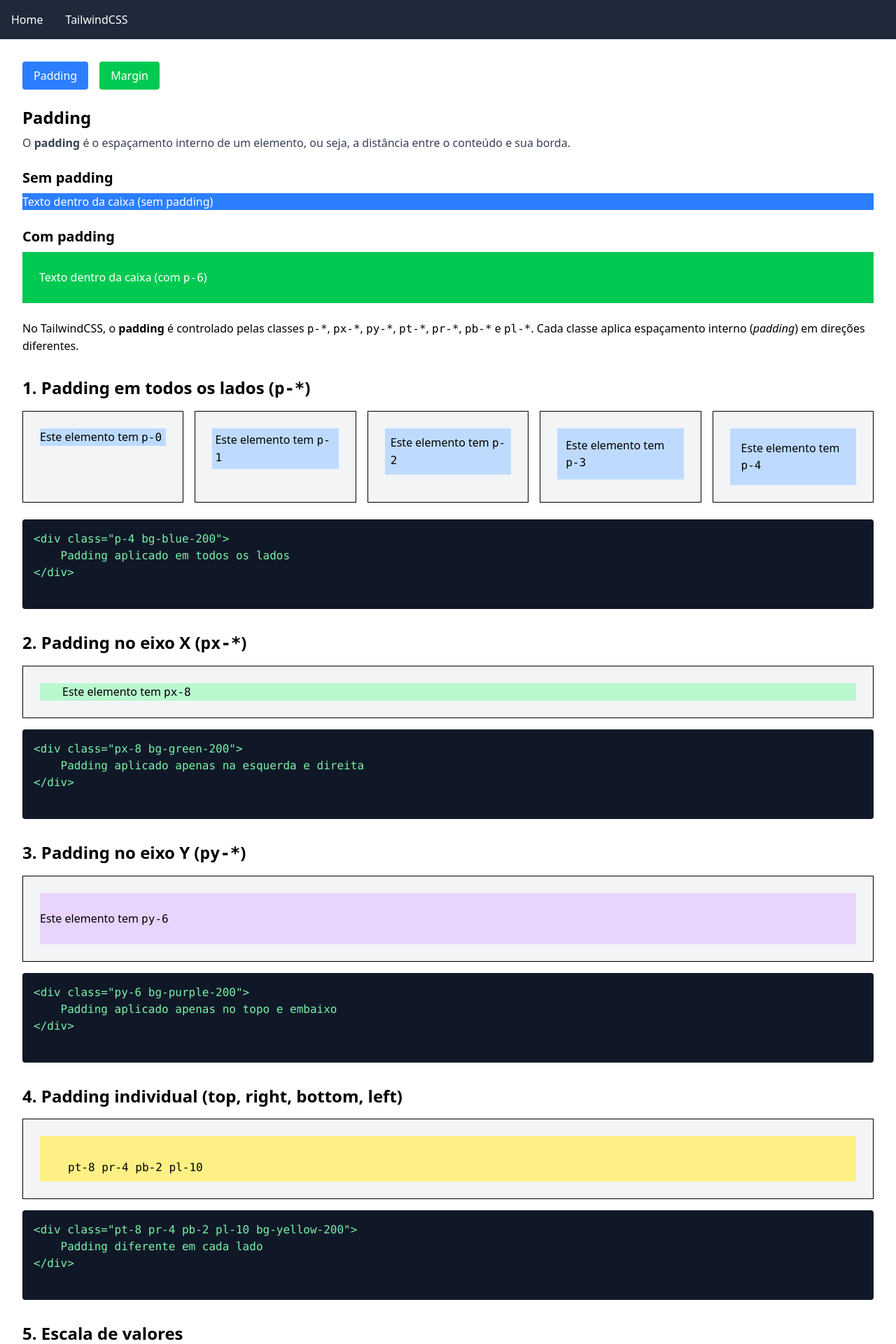
After one commit to rodrigols89/django-ui.com, a Django app: page /tailwind/spacing/ in a window 1280 px wide. The commit adds this page. Shown: the top 1920 px of the page at 70% size. Run offline with Django 5.2, Linux system fonts and the light colour scheme.

Commit message:
Add 'Tailwind Spacing' studies

```diff
--- /dev/null
+++ b/frontend/templates/components/navbar.html
@@ -0,0 +1,33 @@
+<nav class="bg-gray-800 p-4">
+    <div class="max-w-7xl mx-auto flex justify-between items-center">
+        <ul class="flex space-x-8 text-white">
+            <!-- Home -->
+            <li>
+                <a href="/" class="hover:text-gray-300">Home</a>
+            </li>
+
+            <!-- TailwindCSS Dropdown -->
+            <li class="relative group">
+                <button class="hover:text-gray-300">
+                    TailwindCSS
+                </button>
+                <!-- Dropdown -->
+                <ul class="absolute left-0 mt-2 w-56 bg-white text-gray-800 rounded shadow-lg opacity-0 scale-95 group-hover:opacity-100 group-hover:scale-100 transform transition-all duration-200 origin-top">
+                    <li><a href="{% url 'spacing' %}" class="block px-4 py-2 hover:bg-gray-100">Spacing</a></li>
+                    <li><a href="#" class="block px-4 py-2 hover:bg-gray-100">Sizing</a></li>
+                    <li><a href="#" class="block px-4 py-2 hover:bg-gray-100">Layout</a></li>
+                    <li><a href="#" class="block px-4 py-2 hover:bg-gray-100">Flexbox & Grid</a></li>
+                    <li><a href="#" class="block px-4 py-2 hover:bg-gray-100">Typography</a></li>
+                    <li><a href="#" class="block px-4 py-2 hover:bg-gray-100">Backgrounds</a></li>
+                    <li><a href="#" class="block px-4 py-2 hover:bg-gray-100">Borders</a></li>
+                    <li><a href="#" class="block px-4 py-2 hover:bg-gray-100">Effects</a></li>
+                    <li><a href="#" class="block px-4 py-2 hover:bg-gray-100">Tables</a></li>
+                    <li><a href="#" class="block px-4 py-2 hover:bg-gray-100">Transitions & Animation</a></li>
+                    <li><a href="#" class="block px-4 py-2 hover:bg-gray-100">Transforms</a></li>
+                    <li><a href="#" class="block px-4 py-2 hover:bg-gray-100">Interactivity</a></li>
+                    <li><a href="#" class="block px-4 py-2 hover:bg-gray-100">Filters</a></li>
+                </ul>
+            </li>
+        </ul>
+    </div>
+</nav>
--- /dev/null
+++ b/frontend/templates/pages/tailwind/spacing.html
@@ -0,0 +1,222 @@
+{% extends "base.html" %}
+
+{% block title %}Spacing{% endblock %}
+
+{% block content %}
+    {% include "components/navbar.html" %}
+
+    <div class="flex m-8 space-x-4 mb-6">
+        <a href="#padding" class="px-4 py-2 rounded text-white bg-blue-500 hover:bg-blue-600">
+            Padding
+        </a>
+        <a href="#margin" class="px-4 py-2 rounded text-white bg-green-500 hover:bg-green-600">
+            Margin
+        </a>
+    </div>
+
+    <!-- PADDGING -->
+    <section id="padding" class="pt-0 p-8 pb-1">
+        <h1 class="text-2xl font-bold mt-6">Padding</h1>
+        <p class="mt-2 text-gray-700">
+            O <strong>padding</strong> é o espaçamento interno de um elemento, ou seja, a distância entre o conteúdo e sua borda.
+        </p>
+
+        <!-- Exemplo: sem padding -->
+        <div class="mt-6">
+            <h2 class="text-xl font-semibold mb-2">Sem padding</h2>
+            <div class="bg-blue-500 text-white">
+                Texto dentro da caixa (sem padding)
+            </div>
+        </div>
+
+        <!-- Exemplo: com padding -->
+        <div class="mt-6">
+            <h2 class="text-xl font-semibold mb-2">Com padding</h2>
+            <div class="bg-green-500 text-white p-6">
+                Texto dentro da caixa (com <code>p-6</code>)
+            </div>
+        </div>
+        <br/>
+
+        <p class="mb-4">
+            No TailwindCSS, o <strong>padding</strong> é controlado pelas classes <code>p-*</code>,
+            <code>px-*</code>, <code>py-*</code>, <code>pt-*</code>, <code>pr-*</code>, <code>pb-*</code> e <code>pl-*</code>.
+            Cada classe aplica espaçamento interno (<em>padding</em>) em direções diferentes.
+        </p>
+
+        <h2 class="text-2xl font-semibold mt-8 mb-4">
+            1. Padding em todos os lados (<code>p-*</code>)
+        </h2>
+
+        <div class="grid grid-cols-1 sm:grid-cols-2 md:grid-cols-3 lg:grid-cols-5 gap-4">
+            <div class="border p-6 bg-gray-100">
+                <p class="bg-blue-200 p-0">Este elemento tem <code>p-0</code></p>
+            </div>
+            <div class="border p-6 bg-gray-100">
+                <p class="bg-blue-200 p-1">Este elemento tem <code>p-1</code></p>
+            </div>
+            <div class="border p-6 bg-gray-100">
+                <p class="bg-blue-200 p-2">Este elemento tem <code>p-2</code></p>
+            </div>
+            <div class="border p-6 bg-gray-100">
+                <p class="bg-blue-200 p-3">Este elemento tem <code>p-3</code></p>
+            </div>
+            <div class="border p-6 bg-gray-100">
+                <p class="bg-blue-200 p-4">Este elemento tem <code>p-4</code></p>
+            </div>
+        </div>
+        <br/>
+
+        <pre class="bg-gray-900 text-green-300 p-4 rounded mb-6">
+&lt;div class="p-4 bg-blue-200"&gt;
+    Padding aplicado em todos os lados
+&lt;/div&gt;
+        </pre>
+
+        <h2 class="text-2xl font-semibold mt-8 mb-4">2. Padding no eixo X (<code>px-*</code>)</h2>
+        <div class="border p-6 bg-gray-100 mb-4">
+            <p class="bg-green-200 px-8">Este elemento tem <code>px-8</code></p>
+        </div>
+
+        <pre class="bg-gray-900 text-green-300 p-4 rounded mb-6">
+&lt;div class="px-8 bg-green-200"&gt;
+    Padding aplicado apenas na esquerda e direita
+&lt;/div&gt;
+        </pre>
+
+        <h2 class="text-2xl font-semibold mt-8 mb-4">3. Padding no eixo Y (<code>py-*</code>)</h2>
+        <div class="border p-6 bg-gray-100 mb-4">
+            <p class="bg-purple-200 py-6">Este elemento tem <code>py-6</code></p>
+        </div>
+
+        <pre class="bg-gray-900 text-green-300 p-4 rounded mb-6">
+&lt;div class="py-6 bg-purple-200"&gt;
+    Padding aplicado apenas no topo e embaixo
+&lt;/div&gt;
+        </pre>
+
+        <h2 class="text-2xl font-semibold mt-8 mb-4">4. Padding individual (top, right, bottom, left)</h2>
+        <div class="border p-6 bg-gray-100 mb-4">
+            <p class="bg-yellow-200 pt-8 pr-4 pb-2 pl-10">
+                <code>pt-8 pr-4 pb-2 pl-10</code>
+            </p>
+        </div>
+
+        <pre class="bg-gray-900 text-green-300 p-4 rounded mb-6">
+&lt;div class="pt-8 pr-4 pb-2 pl-10 bg-yellow-200"&gt;
+    Padding diferente em cada lado
+&lt;/div&gt;
+        </pre>
+
+        <h2 class="text-2xl font-semibold mt-8 mb-4">5. Escala de valores</h2>
+        <p class="mb-4">
+            O TailwindCSS usa uma escala numérica para padding, geralmente múltiplos de <strong>0.25rem</strong>
+            (4px). Por exemplo:
+        </p>
+        <ul class="list-disc ml-8 mb-6">
+            <li><code>p-0</code> → 0px</li>
+            <li><code>p-1</code> → 0.25rem (4px)</li>
+            <li><code>p-2</code> → 0.5rem (8px)</li>
+            <li><code>p-4</code> → 1rem (16px)</li>
+            <li><code>p-8</code> → 2rem (32px)</li>
+        </ul>
+
+        <div class="grid grid-cols-5 gap-4 mb-8">
+            <div class="bg-red-200 p-1">p-1</div>
+            <div class="bg-red-300 p-2">p-2</div>
+            <div class="bg-red-400 p-4">p-4</div>
+            <div class="bg-red-500 p-8 text-white">p-8</div>
+            <div class="bg-red-600 p-12 text-white">p-12</div>
+        </div>
+    </section>
+
+    <!-- MARGIN -->
+    <section id="margin" class="p-8 pt-0 bg-gray-50">
+        <h1 class="text-2xl font-bold mt-6">Margin</h1>
+        <p class="mt-2 text-gray-700">
+            A <strong>margin</strong> é o espaçamento externo de um elemento, ou seja, a distância entre a borda do elemento e os elementos vizinhos.
+        </p>
+
+        <!-- Exemplo: sem margin -->
+        <div class="mt-6">
+            <h2 class="text-xl font-semibold mb-2">Sem margin</h2>
+            <div class="bg-blue-500 text-white">
+                Caixa sem margem
+            </div>
+            <div class="bg-green-500 text-white">
+                Outra caixa sem margem
+            </div>
+        </div>
+
+        <!-- Exemplo: com margin -->
+        <div class="mt-6">
+            <h2 class="text-xl font-semibold mb-2">Com margin</h2>
+            <div class="bg-blue-500 text-white m-4">
+                Caixa com <code>m-4</code>
+            </div>
+            <div class="bg-green-500 text-white m-8">
+                Caixa com <code>m-8</code>
+            </div>
+        </div>
+
+        <p class="mb-4 mt-6">
+            No TailwindCSS, a <strong>margin</strong> é controlada pelas classes <code>m-*</code>,
+            <code>mx-*</code>, <code>my-*</code>, <code>mt-*</code>, <code>mr-*</code>, <code>mb-*</code> e <code>ml-*</code>.
+            Cada classe aplica espaçamento externo (<em>margin</em>) em direções diferentes.
+        </p>
+
+        <h2 class="text-2xl font-semibold mt-8 mb-4">
+            1. Margin em todos os lados (<code>m-*</code>)
+        </h2>
+        <div class="border grid grid-cols-1 sm:grid-cols-2 md:grid-cols-3 lg:grid-cols-4 gap-4">
+            <div class="bg-yellow-200 m-0 p-4">m-0</div>
+            <div class="bg-yellow-300 m-2 p-4">m-2</div>
+            <div class="bg-yellow-400 m-4 p-4">m-4</div>
+            <div class="bg-yellow-500 m-8 p-4">m-8</div>
+        </div>
+        <div class="pt-4">
+            <strong>NOTE:</strong> Vejam que existem uma distância (margem) entre os elementos.
+        </div>
+
+        <h2 class="text-2xl font-semibold mt-8 mb-4">
+            2. Margin no eixo X (<code>mx-*</code>)
+        </h2>
+        <div class="border flex space-x-4">
+            <div class="bg-purple-300 mx-4 p-4">mx-4</div>
+            <div class="bg-purple-400 mx-8 p-4">mx-8</div>
+        </div>
+
+        <h2 class="text-2xl font-semibold mt-8 mb-4">
+            3. Margin no eixo Y (<code>my-*</code>)
+        </h2>
+        <div class="border flex space-x-4">
+            <div class="bg-pink-300 my-2 p-4">my-2</div>
+            <div class="bg-pink-400 my-6 p-4">my-6</div>
+        </div>
+
+        <h2 class="text-2xl font-semibold mt-8 mb-4">4. Margin individual (top, right, bottom, left)</h2>
+        <div class="bg-indigo-300 mt-4 mr-8 mb-2 ml-6 p-4">
+            <code>mt-4 mr-8 mb-2 ml-6</code>
+        </div>
+
+        <h2 class="text-2xl font-semibold mt-8 mb-4">5. Escala de valores</h2>
+        <p class="mb-4">
+            O TailwindCSS usa a mesma escala numérica para margin, geralmente múltiplos de <strong>0.25rem</strong> (4px). Por exemplo:
+        </p>
+        <ul class="list-disc ml-8 mb-6">
+            <li><code>m-0</code> → 0px</li>
+            <li><code>m-1</code> → 0.25rem (4px)</li>
+            <li><code>m-2</code> → 0.5rem (8px)</li>
+            <li><code>m-4</code> → 1rem (16px)</li>
+            <li><code>m-8</code> → 2rem (32px)</li>
+        </ul>
+
+        <div class="grid grid-cols-5 gap-4 mb-8">
+            <div class="bg-red-200 m-1 p-4">m-1</div>
+            <div class="bg-red-300 m-2 p-4">m-2</div>
+            <div class="bg-red-400 m-4 p-4">m-4</div>
+            <div class="bg-red-500 m-8 text-white p-4">m-8</div>
+            <div class="bg-red-600 m-12 text-white p-4">m-12</div>
+        </div>
+    </section>
+{% endblock %}
--- a/frontend/urls.py
+++ b/frontend/urls.py
@@ -1,6 +1,7 @@
 from django.urls import path
-from .views import home
+from .views import home, spacing
 
 urlpatterns = [
     path('', home, name='home'),
+    path(route="tailwind/spacing/", view=spacing, name="spacing"),
 ]
--- a/frontend/views.py
+++ b/frontend/views.py
@@ -3,3 +3,7 @@ from django.shortcuts import render
 def home(request):
     if request.method == 'GET':
         return render(request, 'pages/home.html')
+
+def spacing(request):
+    if request.method == 'GET':
+        return render(request, 'pages/tailwind/spacing.html')
--- a/templates/base.html
+++ b/templates/base.html
@@ -4,7 +4,7 @@
     <head>
         <meta charset="UTF-8">
         <script src="https://cdn.jsdelivr.net/npm/@tailwindcss/browser@4"></script>
-        <title>{% block title %}rodrigols89 - UI Samples{% endblock %}</title>
+        <title>{% block title %}rodrigols89 (UI Samples){% endblock %}</title>
     </head>
     <body>
         <main>
```
Also changed, not shown: frontend/templates/pages/home.html (+4 -35 lines), 1 other file.
